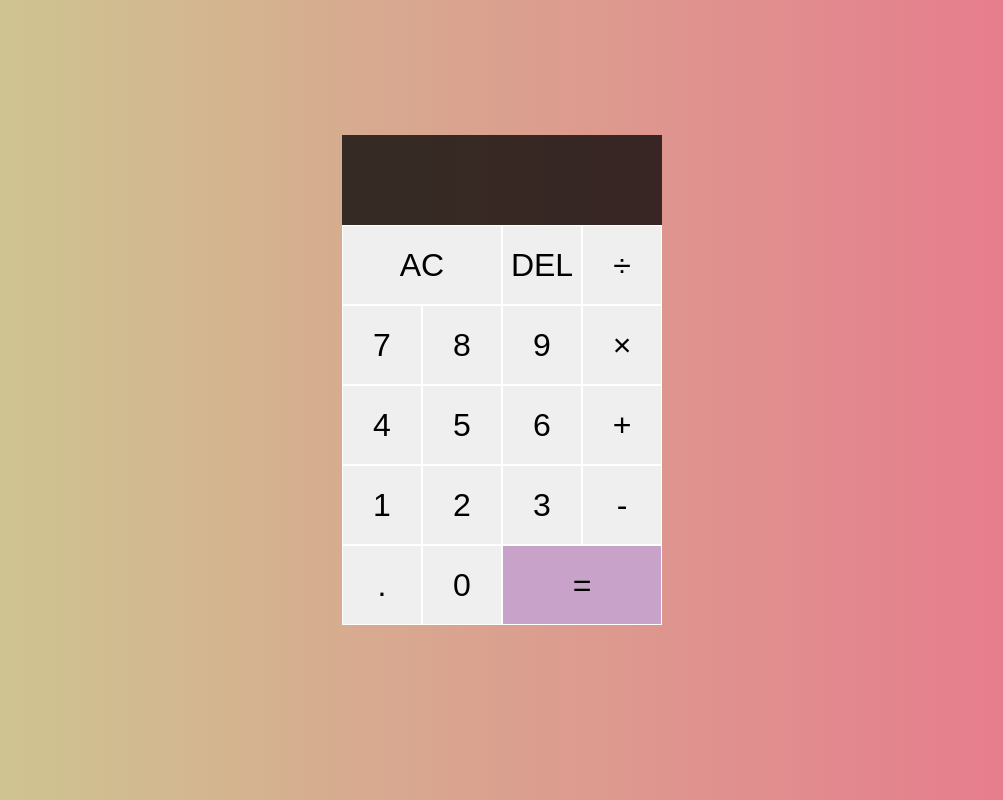
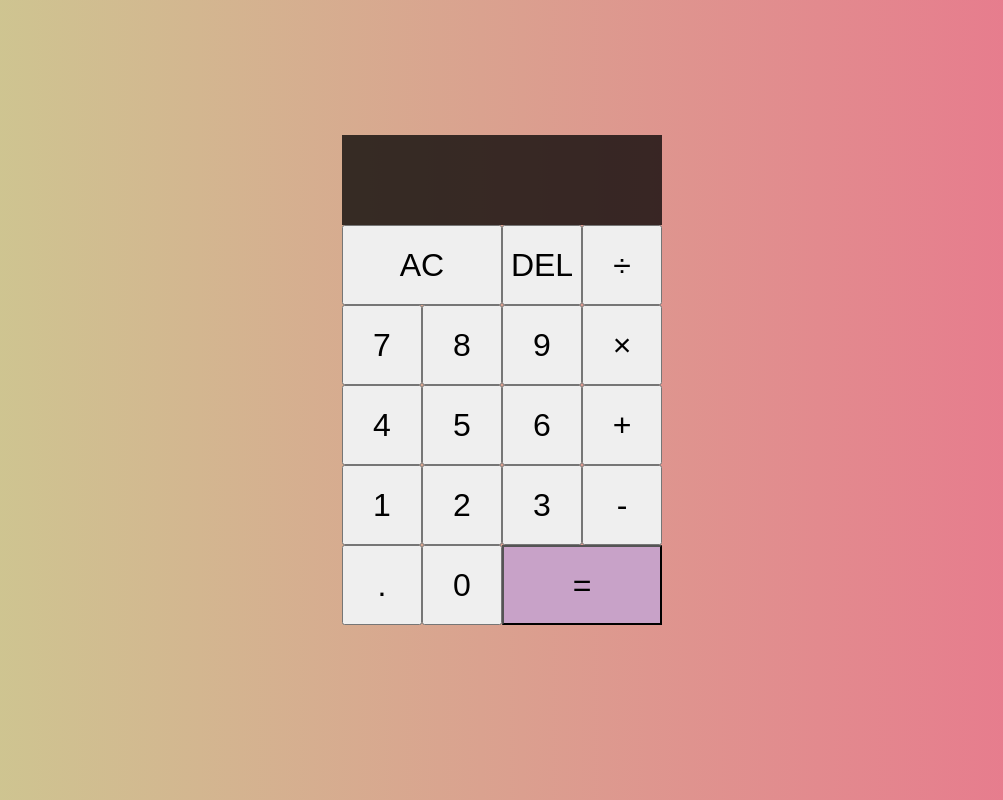
Before and after one commit to swathiisb/Basic-Calculator, a plain HTML site: page index.html in a window 1280 px wide. Shown: the whole page, without its empty margins (138-1141 px from the left). Drawn offline with Linux system fonts and the light colour scheme.

Commit message:
added information

```diff
--- a/Style.css
+++ b/Style.css
@@ -21,7 +21,7 @@
 .calculator-grid > button {
     cursor: pointer;
     font-size: 2rem;
-    border: 1px, solid #FFFFFF;
+    border: 1px, solid:;
     outline: none;
 
 }
```
Also changed, not shown: 1 other file.
